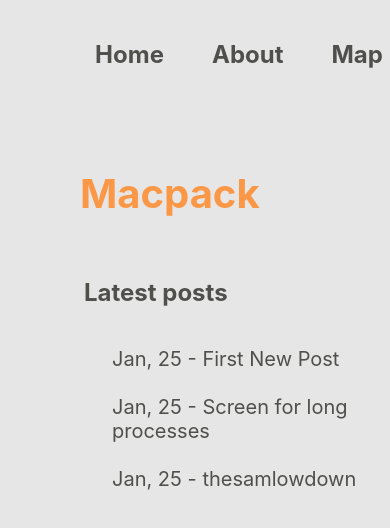
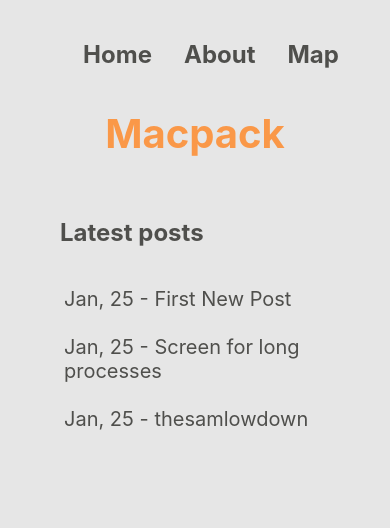
Before and after one commit to maxrworsley/blogsite, a React (Create React App) app in the folder blogsite/: page / in a window 390 px wide. Shown: the top 528 px of the page. Built offline with nearby package versions, Linux system fonts and the light colour scheme; the HTML template or start-up script is replaced by a standard one.

Commit message:
Add phone styling

```diff
--- a/blogsite/src/App.css
+++ b/blogsite/src/App.css
@@ -3,6 +3,8 @@
   --text-color: rgb(79, 79, 76);
   --emphasis-color: rgb(53, 53, 53);
   --accent-color: rgb(250, 152, 72);
+  --code-text-color: rgb(75, 62, 51);
+  --code-background-color: rgb(202, 202, 202);
 }
 
 body {
@@ -12,6 +14,10 @@ body {
 }
 
 /* Banner */
+.banner-menu {
+  padding: 0em;
+}
+
 .banner-menu li {
   margin-top: 1.5em;
   display: inline-block;
@@ -37,6 +43,14 @@ body {
   margin-left: 2em;
 }
 
+/* About */
+.about-content {
+  text-align: left;
+  max-width: 50em;
+  margin-left: 5em;
+  margin-top: 5em;
+}
+
 /* Home */
 .latest-posts {
   font-size: 1.5em;
@@ -52,14 +66,6 @@ body {
 
 .post-list ul li {
   list-style-type: none;
-}
-
-/* About */
-.about-content {
-  text-align: left;
-  max-width: 50em;
-  margin-left: 5em;
-  margin-top: 5em;
 }
 
 /* Post List Post */
@@ -82,13 +88,46 @@ body {
 .post-content {
   text-align: left;
   max-width: 50em;
+  margin-top: 5em;
   margin-left: 5em;
-  margin-top: 5em;
+  margin-right: 5em;
 }
 
 .post-content code {
-  background-color: var(--emphasis-color);
-  color: white;
-  padding: 0.5em;
+  background-color: var(--code-background-color);
+  color: var(--code-text-color);
   border-radius: 0.5em;
+  padding-left: 0.2em;
+  padding-right: 0.2em;
 }
+
+@media (max-width: 500px) {
+  .post-content {
+    margin-right: 1em;
+    margin-left: 1em;
+  }
+
+  .title {
+    text-align: center;
+    font-size: 2.5em;
+    margin-top: 1em;
+    margin-left: 0em;
+  }
+
+  .banner-menu li {
+    margin-top: 1.5em;
+    text-indent: 2em;
+  }
+
+  .latest-posts {
+    font-size: 1.5em;
+    margin-top: 2.5em;
+    margin-left: 2.5em;
+  }
+
+  .post-list {
+    text-align: left;
+    margin-top: 2.5em;
+    margin-left: 0em;
+  }
+}
```
